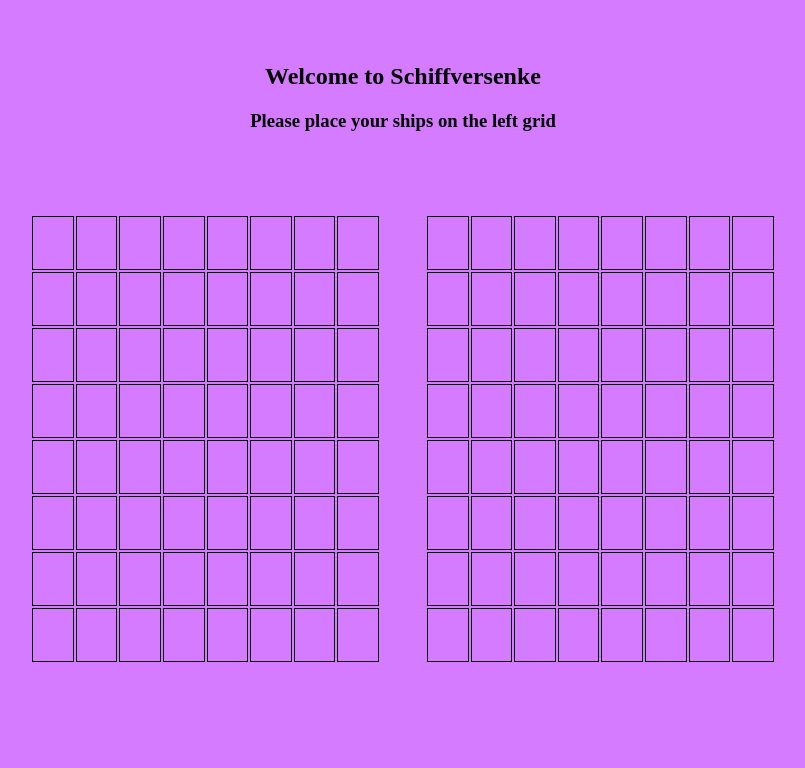
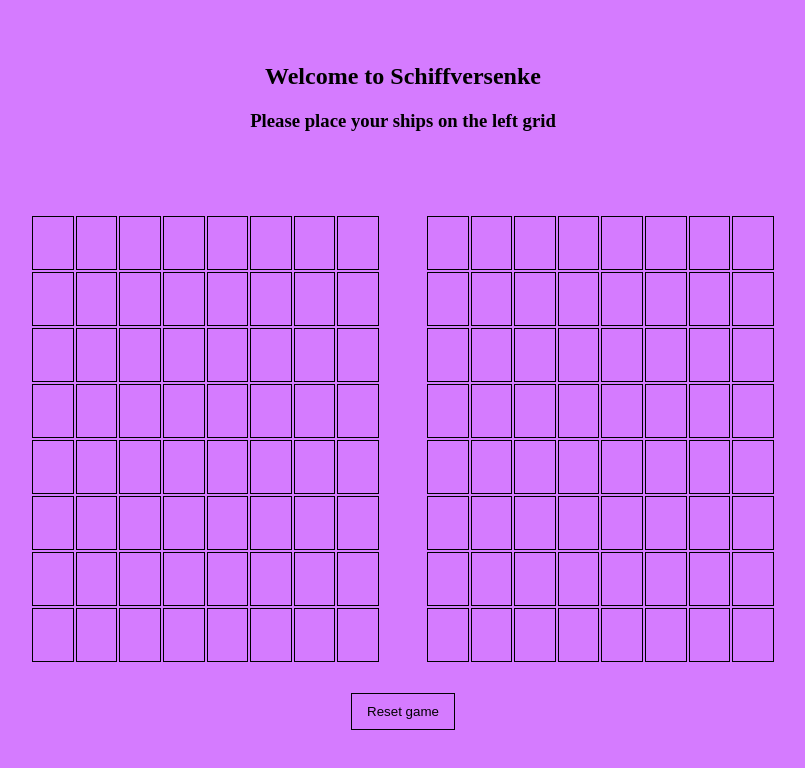
Before and after one commit to slaxeea/Schiffversenke, a plain HTML site: page index.html in a window 1280 px wide. Shown: the whole page, without its empty margins (237-1042 px from the left). Drawn offline with nearby package versions, Linux system fonts and the light colour scheme.

Commit message:
reset btn

```diff
--- a/index.html
+++ b/index.html
@@ -24,6 +24,10 @@
     <div class="table-container">
         <table class="table" id="table2">
         </table>
+    </div>
+
+    <div class="reset-container">
+        <button class="button" id="reset">Reset game</button>
     </div>
 </body>
 
--- a/style.css
+++ b/style.css
@@ -25,3 +25,14 @@ td{
     padding: 15px;
     font-size: 120%;
 }
+
+.reset-container{
+    text-align: center;
+}
+
+.button{
+    margin-top: 2%;
+    background-color: transparent;
+    border: 1px solid black;
+    padding: 10px 15px;
+}
```
